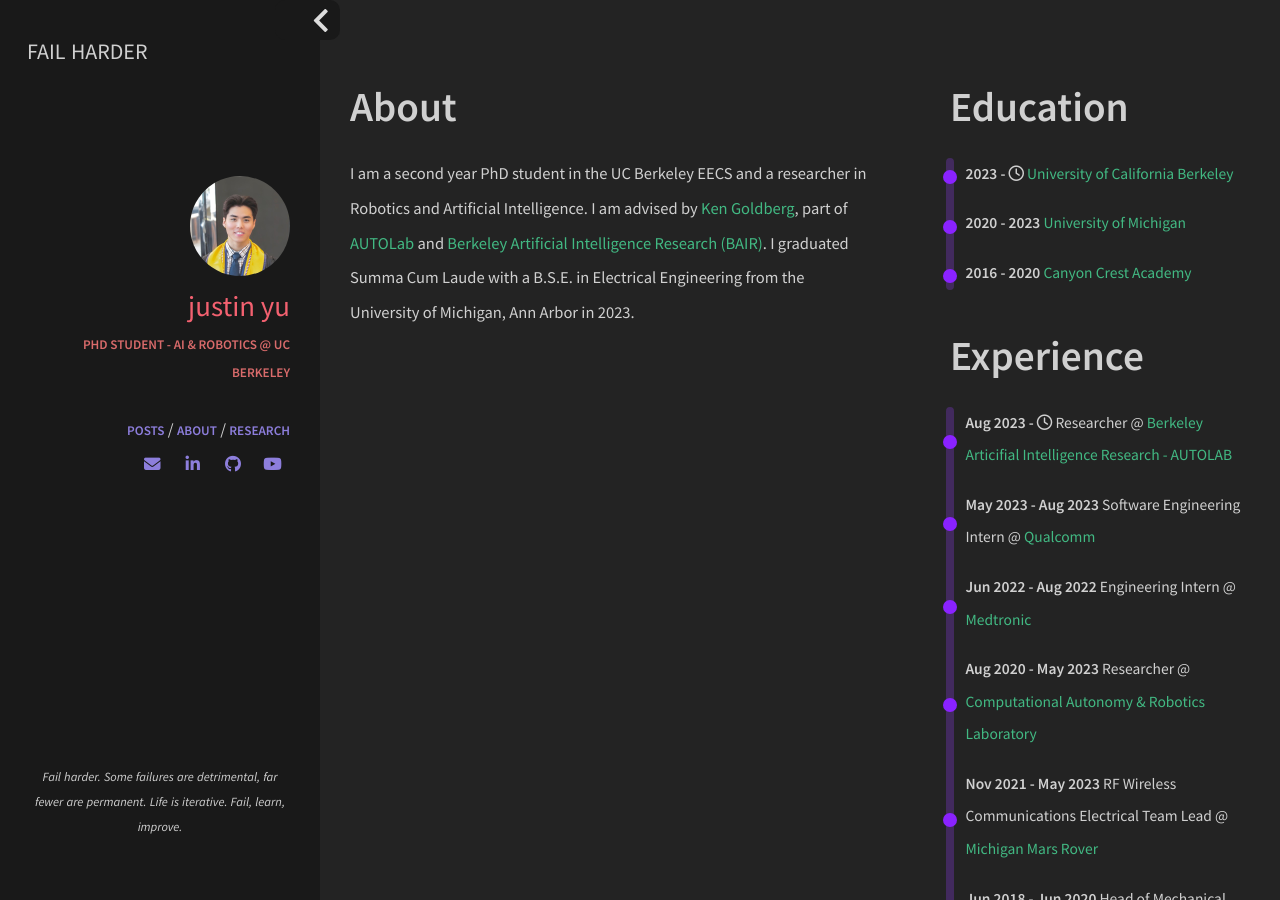
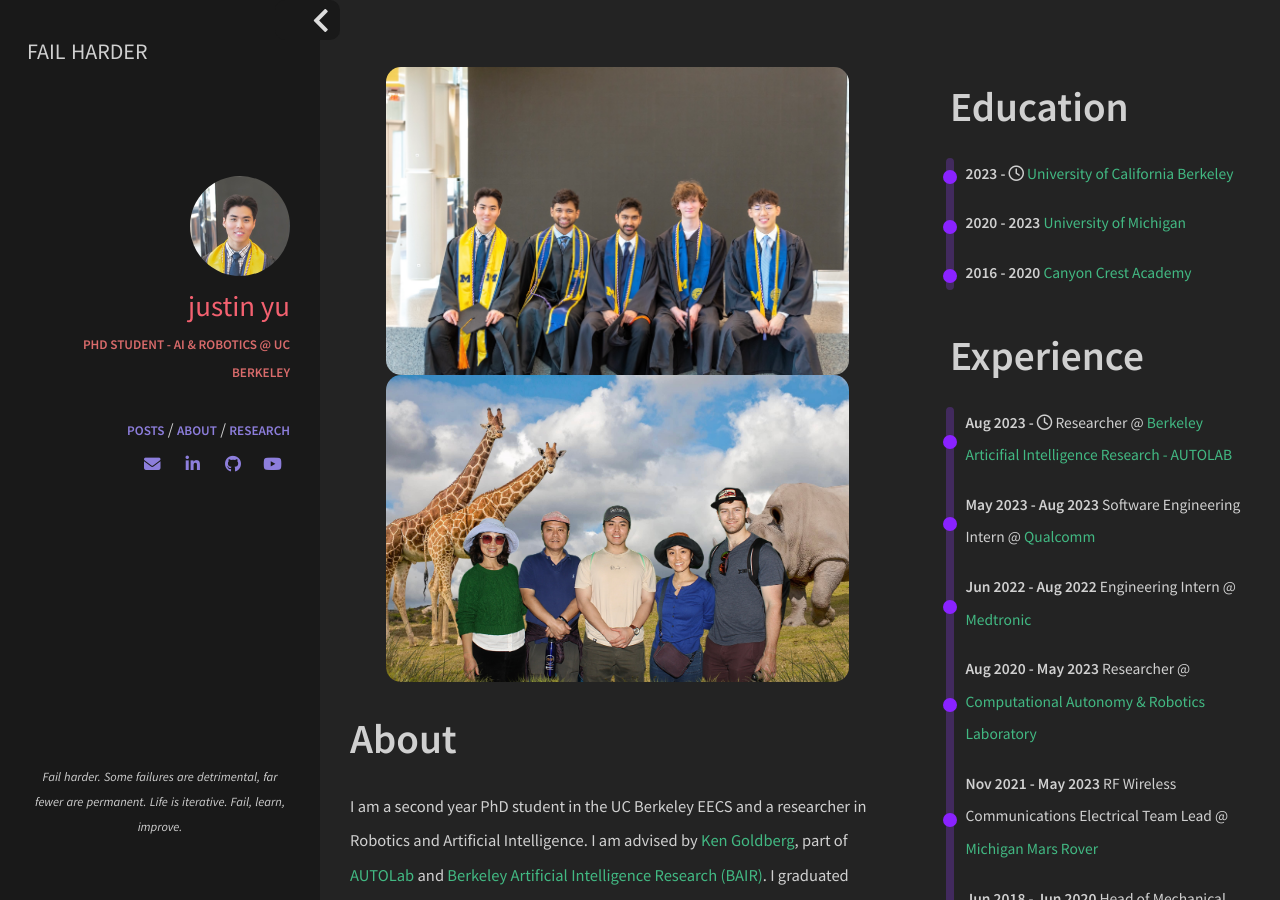
Before and after one commit to uynitsuj/uynitsuj.github.io, a Jekyll site: the page built from about.html, in a window 1280 px wide. Built offline with Jekyll 4.4.1, drawn with Linux system fonts in a browser that asks for light colours; nearby versions of some CDN libraries.

Commit message:
about page imgs

```diff
--- a/_includes/sections/about.html
+++ b/_includes/sections/about.html
@@ -1,8 +1,10 @@
-<!-- <ol style="padding-inline-start: 10px;"> <a href="{{ site.url }}/img/gallery/DSC2127-min.png"
-        data-lightbox="QPassemblyphoto" data-title="Assembling the Quadruped"><img
+<ol style="padding-inline-start: 10px;"> <img
             style="border-radius:15px;max-width: 700px;width: 90%;"
-            src="https://uynitsuj.github.io/img/gallery/DSC2127-min.png"></a>
-</ol> -->
+            src="https://uynitsuj.github.io/img/IMG_1832.jpg">
+            <img
+            style="border-radius:15px;max-width: 700px;width: 90%;"
+            src="https://uynitsuj.github.io/img/IMG_7669.jpg">
+</ol>
 <h1><span data-i18n="skills.my_skills">About</span></h1>
 <div>
 
```
Also changed, not shown: img/IMG_1832.jpg (added), img/IMG_7669.jpg (added).
